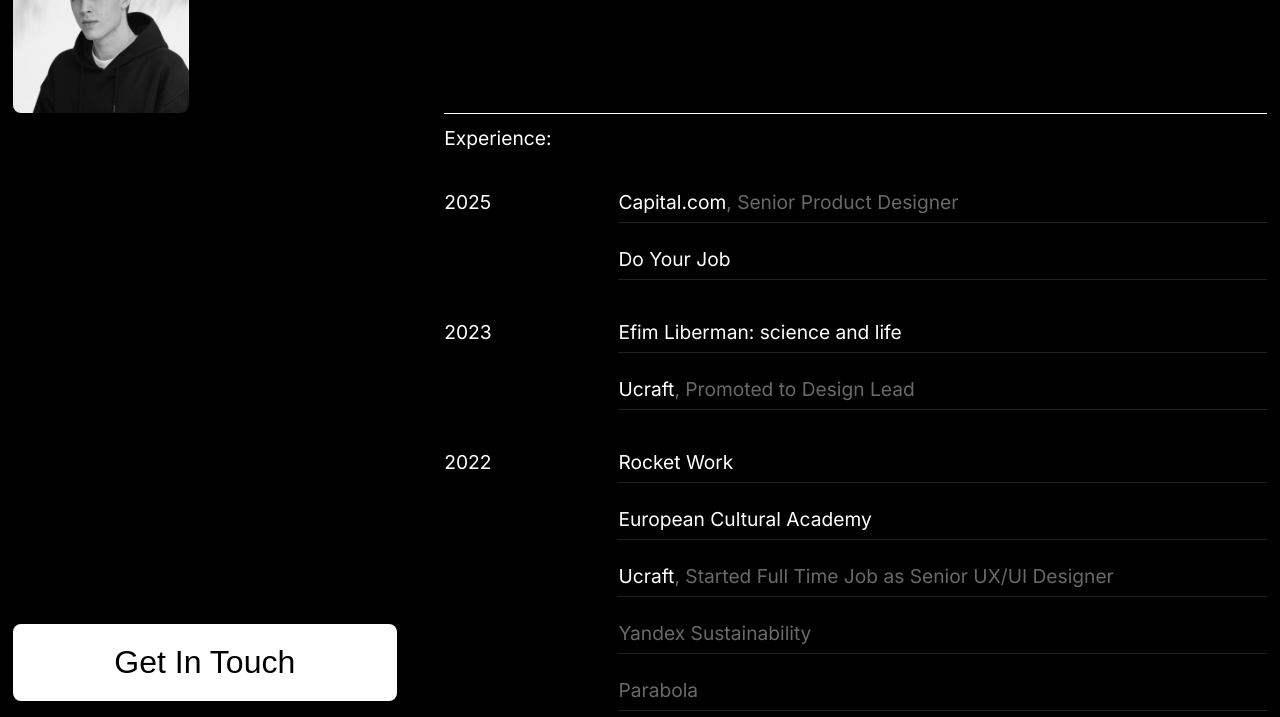
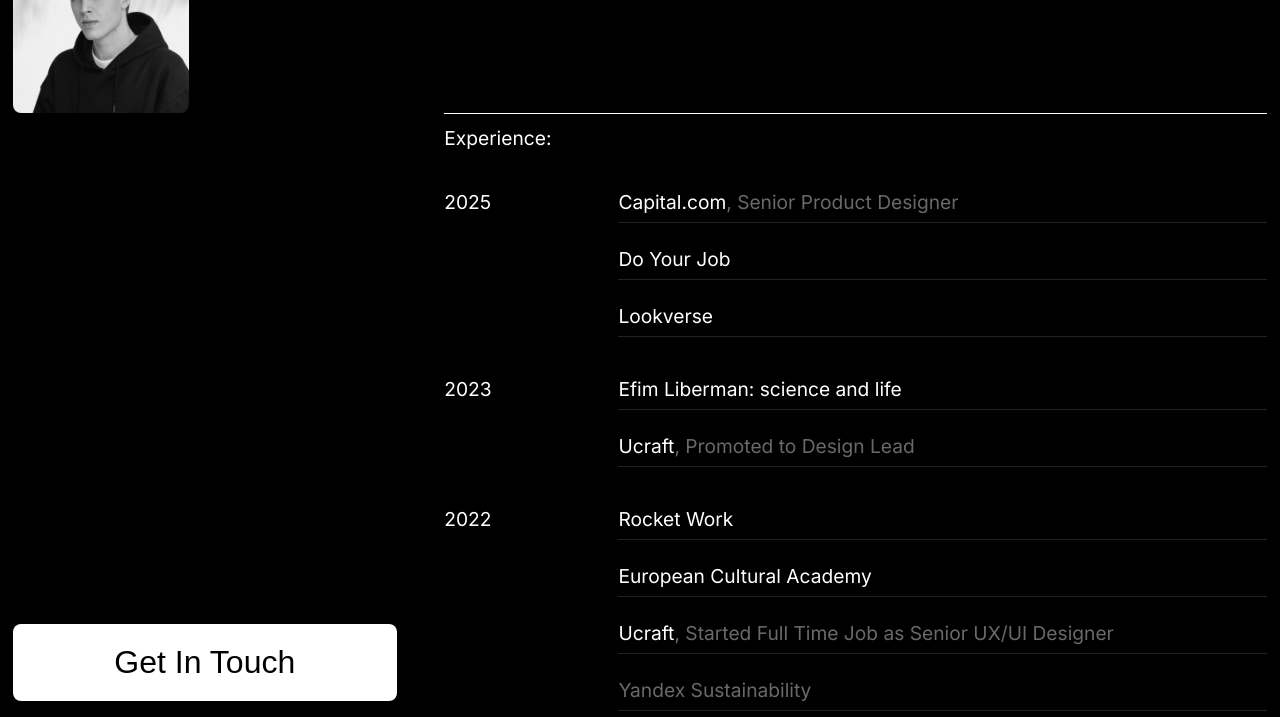
Before and after one commit to lyubim/lyubim.github.io, a plain HTML site: page index.html in a window 1280 px wide. Shown: the part 83-800 px from the top of the page. Drawn offline with Linux system fonts and the light colour scheme.

Commit message:
Add Lookverse to 2025 experience
Co-Authored-By: Claude Fable 5.2 <noreply@anthropic.com>
Claude-Session: https://claude.ai/code/session_01V5mvFtrL4545mMTSzroEJ6

```diff
--- a/index.html
+++ b/index.html
@@ -323,6 +323,7 @@
             <ul>
                 <li><a href="https://capital.com">Capital.com</a>, Senior&nbsp;Product Designer</li>
                 <li><a href="https://doyourjob.agency">Do Your Job</a></li>
+                <li><a href="https://lookverse.ai">Lookverse</a></li>
             </ul>
 
             <h3>2023</h3>
```
